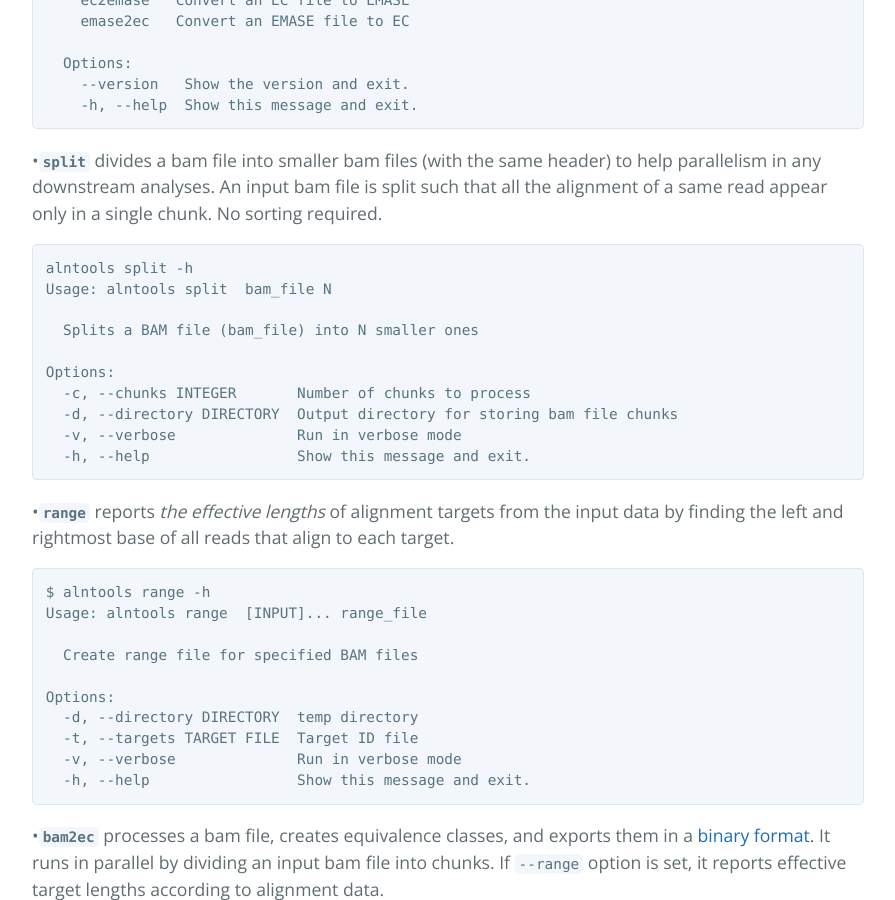
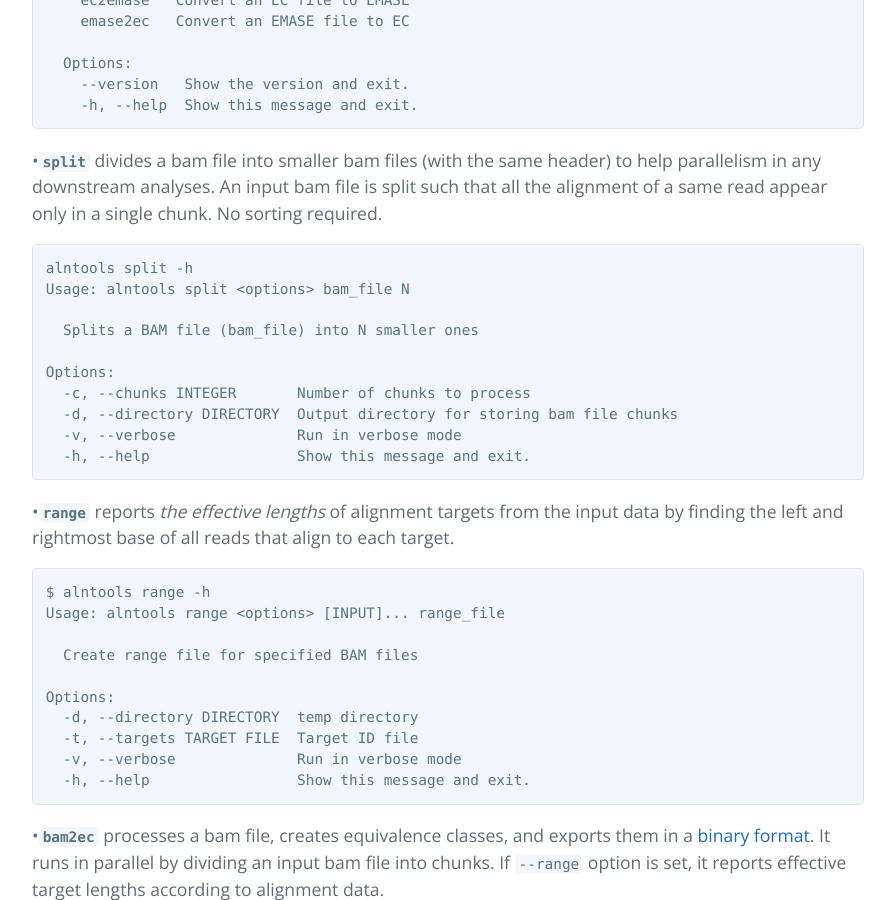
Before and after one commit to churchill-lab/alntools, a Jekyll site: the page built from index.html, in a window 1280 px wide and 900 px high, scrolled down 1452 px. Shown: the whole window, without its empty margins (192-1087 px from the left). Built offline with Jekyll 4.4.1, drawn with Linux system fonts in a browser that asks for light colours; the list of posts is cut into pages by our own code; some of the changed text lies outside the part shown.

Commit message:
[kbchoi] Refined index.html

```diff
--- a/index.html
+++ b/index.html
@@ -55,7 +55,7 @@ title: {{ site.name }}
 <p>&#8226;<code><strong>split</strong></code> divides a bam file into smaller bam files (with the same header) to help parallelism in any downstream analyses. An input bam file is split such that all the alignment of a same read appear only in a single chunk. No sorting required.</p>
 
 <pre><code>alntools split -h
-Usage: alntools split <options> bam_file N
+Usage: alntools split &lt;options&gt; bam_file N
 
   Splits a BAM file (bam_file) into N smaller ones
 
@@ -69,7 +69,7 @@ Options:
 <p>&#8226;<code><strong>range</strong></code> reports <em>the effective lengths</em> of alignment targets from the input data by finding the left and rightmost base of all reads that align to each target.</p>
 
 <pre><code>$ alntools range -h
-Usage: alntools range <options> [INPUT]... range_file
+Usage: alntools range &lt;options&gt; [INPUT]... range_file
 
   Create range file for specified BAM files
 
@@ -111,7 +111,7 @@ Options:
 </pre>
 
 
-<p>&#8226;<code><strong>ec2emase</strong></code> and <code><strong>emase2ec</strong></code> support conversion between binary and emase formats of equivalence class file.</p>
+<p><a href="#ec2emase"></a>&#8226;<code><strong>ec2emase</strong></code> and <code><strong>emase2ec</strong></code> support conversion between binary and emase formats of equivalence class file.</p>
 <pre><code>$ alntools ec2emase -h
 Usage: alntools ec2emase &lt;options&gt; ec_file emase_file
 
@@ -122,7 +122,7 @@ Options:
   -h, --help     Show this message and exit.</code>
 </pre>
 <pre><code>$ alntools emase2ec -h
-Usage: alntools emase2ec <options> emase_file ec_file
+Usage: alntools emase2ec &lt;options&gt; emase_file ec_file
 
   Convert an EMASE file (emase_file) to an EC file (ec_file).
 
```
